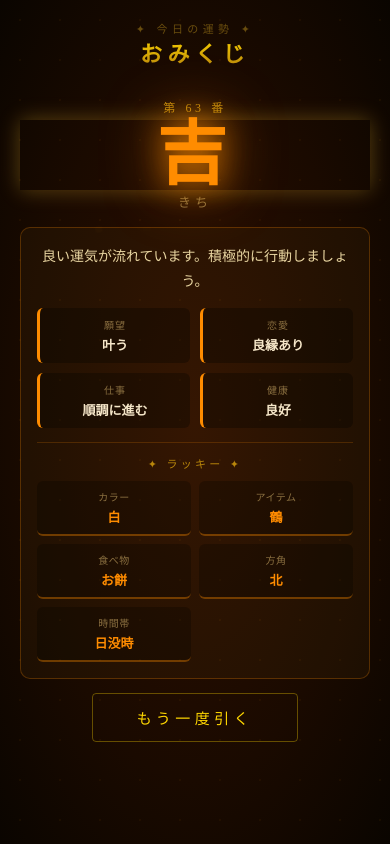
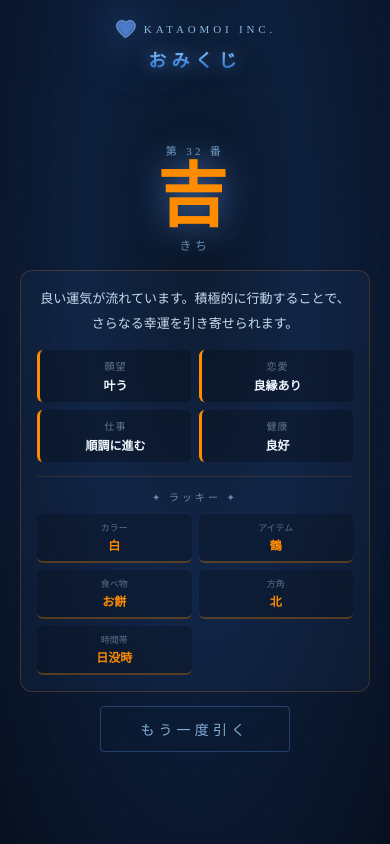
Before and after one commit to Rio2Ryo/omikuji-app, a Next.js app: page / in a window 390 px wide. Built offline with nearby package versions, Linux system fonts and the light colour scheme.

Commit message:
🎨 大吉/凶演出差別化・片思いトンマナ・動画刷新

```diff
--- a/src/app/globals.css
+++ b/src/app/globals.css
@@ -6,34 +6,88 @@
 
 html, body {
   height: 100%;
-  background: #1a0a00;
   font-family: 'Hiragino Mincho ProN', 'Yu Mincho', serif;
-  color: #f5e6c8;
+  color: #e8f4ff;
   overflow: hidden;
 }
 
+/* 大吉用 */
+.bg-daikichi {
+  background: radial-gradient(ellipse at 50% 30%, #fff8e0 0%, #ffd700 20%, #ff8c00 50%, #8b0000 100%);
+  animation: bgPulse 1.5s ease-in-out infinite alternate;
+}
+
+@keyframes bgPulse {
+  from { filter: brightness(1); }
+  to { filter: brightness(1.15); }
+}
+
+/* 凶用 */
+.bg-kyo {
+  background: radial-gradient(ellipse at 50% 60%, #1a1a2e 0%, #0d0d1a 50%, #000000 100%);
+}
+
+/* 通常 */
+.bg-normal {
+  background: radial-gradient(ellipse at 50% 30%, #0a1628 0%, #0d1f3c 40%, #071020 100%);
+}
+
 @keyframes fadeIn {
-  from { opacity: 0; transform: translateY(20px); }
+  from { opacity: 0; transform: translateY(16px); }
   to { opacity: 1; transform: translateY(0); }
 }
 
 @keyframes scaleIn {
-  from { opacity: 0; transform: scale(0.5); }
-  to { opacity: 1; transform: scale(1); }
+  from { opacity: 0; transform: scale(0.3) rotate(-10deg); }
+  to { opacity: 1; transform: scale(1) rotate(0deg); }
 }
 
-@keyframes shimmer {
-  0% { box-shadow: 0 0 20px rgba(255, 200, 50, 0.3); }
-  50% { box-shadow: 0 0 60px rgba(255, 200, 50, 0.8), 0 0 100px rgba(255, 150, 0, 0.4); }
-  100% { box-shadow: 0 0 20px rgba(255, 200, 50, 0.3); }
+@keyframes shimmerGold {
+  0% { text-shadow: 0 0 20px rgba(255,215,0,0.5), 0 0 40px rgba(255,150,0,0.3); }
+  50% { text-shadow: 0 0 60px rgba(255,215,0,1), 0 0 120px rgba(255,150,0,0.8), 0 0 180px rgba(255,80,0,0.4); }
+  100% { text-shadow: 0 0 20px rgba(255,215,0,0.5), 0 0 40px rgba(255,150,0,0.3); }
+}
+
+@keyframes shimmerGray {
+  0% { text-shadow: 0 0 10px rgba(150,150,150,0.3); }
+  50% { text-shadow: 0 0 30px rgba(150,150,150,0.6); }
+  100% { text-shadow: 0 0 10px rgba(150,150,150,0.3); }
+}
+
+@keyframes shimmerBlue {
+  0% { text-shadow: 0 0 20px rgba(100,160,255,0.4); }
+  50% { text-shadow: 0 0 50px rgba(100,160,255,0.9); }
+  100% { text-shadow: 0 0 20px rgba(100,160,255,0.4); }
 }
 
 @keyframes float {
   0%, 100% { transform: translateY(0px); }
-  50% { transform: translateY(-10px); }
+  50% { transform: translateY(-8px); }
 }
 
 @keyframes particleFly {
-  0% { transform: translateY(0) translateX(0) rotate(0deg); opacity: 1; }
-  100% { transform: translateY(-200px) translateX(var(--tx)) rotate(720deg); opacity: 0; }
+  0% { transform: translateY(0) translateX(0) scale(1) rotate(0deg); opacity: 1; }
+  100% { transform: translateY(-280px) translateX(var(--tx)) scale(0) rotate(720deg); opacity: 0; }
 }
+
+@keyframes sadDrop {
+  0% { transform: translateY(-30px); opacity: 0; }
+  60% { transform: translateY(5px); opacity: 1; }
+  100% { transform: translateY(0); opacity: 1; }
+}
+
+@keyframes rainDrop {
+  0% { transform: translateY(-20px); opacity: 0.7; }
+  100% { transform: translateY(100vh); opacity: 0; }
+}
+
+@keyframes starBurst {
+  0% { transform: scale(0) rotate(0deg); opacity: 1; }
+  80% { opacity: 1; }
+  100% { transform: scale(1) rotate(var(--rot)); opacity: 0; }
+}
+
+@keyframes logoGlow {
+  0%, 100% { filter: drop-shadow(0 0 8px rgba(100,160,255,0.5)); }
+  50% { filter: drop-shadow(0 0 24px rgba(100,160,255,0.9)) drop-shadow(0 0 48px rgba(60,120,255,0.5)); }
+}
--- a/src/app/page.tsx
+++ b/src/app/page.tsx
@@ -1,10 +1,10 @@
 'use client'
 
-import { useState, useRef, useEffect } from 'react'
+import { useState, useRef, useEffect, useCallback } from 'react'
 
 const LUCKY_ITEMS = [
   { category: 'カラー', items: ['金色', '白', '赤', '紺', '紫', '緑', '桃色', '橙', '水色', '黄色'] },
-  { category: 'アイテム', items: ['桜の花びら', '招き猫', '四つ葉のクローバー', '富士山', '鶴', '亀', '梅の花', '打ち出の小槌', '宝船', '松の葉'] },
+  { category: 'アイテム', items: ['桜の花びら', '招き猫', '四つ葉', '富士山', '鶴', '亀', '梅の花', '打ち出の小槌', '宝船', '松の葉'] },
   { category: '食べ物', items: ['赤飯', '鯛', '饅頭', '栗', 'みかん', '柚子', '昆布', '梅干し', 'お餅', '甘酒'] },
   { category: '方角', items: ['北', '南', '東', '西', '北東', '南西', '北西', '南東'] },
   { category: '時間帯', items: ['朝', '昼', '夕方', '夜', '夜明け', '日没時'] },
@@ -12,52 +12,70 @@ const LUCKY_ITEMS = [
 
 const FORTUNES = [
   {
+    id: 'daikichi',
     result: '大吉',
     reading: 'だいきち',
     color: '#FFD700',
-    glow: 'rgba(255, 215, 0, 0.8)',
-    message: '最高の運気！何事も思い通りに進むでしょう。積極的な行動が吉。',
-    detail: { 願望: '必ず叶う', 恋愛: '最高の出会いあり', 仕事: '大きな成果が期待できる', 健康: '非常に良好' },
+    glow: 'rgba(255,215,0,0.9)',
+    bgClass: 'bg-daikichi',
+    shimmerClass: 'shimmerGold',
+    message: '最高の運気！天の恵みがあなたに降り注いでいます。何事も恐れず、大きく踏み出しましょう。',
+    detail: { 願望: '必ず叶う', 恋愛: '最高の出会い', 仕事: '大きな飛躍', 健康: '非常に良好' },
   },
   {
+    id: 'kichi',
     result: '吉',
     reading: 'きち',
     color: '#FF8C00',
-    glow: 'rgba(255, 140, 0, 0.8)',
-    message: '良い運気が流れています。積極的に行動しましょう。',
+    glow: 'rgba(255,140,0,0.8)',
+    bgClass: 'bg-normal',
+    shimmerClass: 'shimmerBlue',
+    message: '良い運気が流れています。積極的に行動することで、さらなる幸運を引き寄せられます。',
     detail: { 願望: '叶う', 恋愛: '良縁あり', 仕事: '順調に進む', 健康: '良好' },
   },
   {
+    id: 'chukichi',
     result: '中吉',
     reading: 'ちゅうきち',
     color: '#90EE90',
-    glow: 'rgba(144, 238, 144, 0.8)',
-    message: '穏やかな運気。焦らず着実に進みましょう。',
+    glow: 'rgba(144,238,144,0.8)',
+    bgClass: 'bg-normal',
+    shimmerClass: 'shimmerBlue',
+    message: '穏やかな運気。焦らず着実に一歩一歩進むことが開運の鍵です。',
     detail: { 願望: 'やや叶う', 恋愛: '発展の兆し', 仕事: '堅実に進む', 健康: 'まずまず' },
   },
   {
+    id: 'shokichi',
     result: '小吉',
     reading: 'しょうきち',
     color: '#87CEEB',
-    glow: 'rgba(135, 206, 235, 0.8)',
-    message: '小さな幸運が積み重なります。丁寧に過ごしましょう。',
-    detail: { 願望: '少し叶う', 恋愛: 'ゆっくり育む', 仕事: '地道に努力を', 健康: '無理は禁物' },
+    glow: 'rgba(135,206,235,0.8)',
+    bgClass: 'bg-normal',
+    shimmerClass: 'shimmerBlue',
+    message: '小さな幸運が積み重なります。日々の丁寧な行いが運勢を高めていきます。',
+    detail: { 願望: '少し叶う', 恋愛: 'ゆっくり育む', 仕事: '地道に努力', 健康: '無理は禁物' },
   },
   {
+    id: 'suekichi',
     result: '末吉',
     reading: 'すえきち',
     color: '#DDA0DD',
-    glow: 'rgba(221, 160, 221, 0.8)',
-    message: '今は種まきの時。将来に向けて準備を重ねましょう。',
+    glow: 'rgba(221,160,221,0.8)',
+    bgClass: 'bg-normal',
+    shimmerClass: 'shimmerBlue',
+    message: '今は種まきの時。焦らずに準備を重ねれば、必ず花開く日が来ます。',
     detail: { 願望: '待てば叶う', 恋愛: '焦らないで', 仕事: '準備期間', 健康: '養生が大切' },
   },
   {
+    id: 'kyo',
     result: '凶',
     reading: 'きょう',
-    color: '#C0C0C0',
-    glow: 'rgba(192, 192, 192, 0.6)',
-    message: '慎重に行動する時。嵐の後には必ず晴れ間が待っています。',
-    detail: { 願望: '今は難しい', 恋愛: '慎重に', 仕事: '焦らず見直しを', 健康: '注意が必要' },
+    color: '#8899aa',
+    glow: 'rgba(136,153,170,0.5)',
+    bgClass: 'bg-kyo',
+    shimmerClass: 'shimmerGray',
+    message: '嵐の前の静けさ。今は耐える時。慎重に行動することで、必ず光が差し込んできます。',
+    detail: { 願望: '今は難しい', 恋愛: '慎重に', 仕事: '焦らず見直し', 健康: '注意が必要' },
   },
 ]
 
@@ -70,26 +88,86 @@ function getLuckyItems() {
 
 type Phase = 'shaking' | 'stick' | 'result'
 
+// 大吉用：金色の星バースト
+function StarBurst({ color }: { color: string }) {
+  return (
+    <div style={{ position: 'fixed', inset: 0, pointerEvents: 'none', overflow: 'hidden' }}>
+      {Array.from({ length: 30 }, (_, i) => {
+        const angle = (i / 30) * 360
+        const dist = 80 + Math.random() * 200
+        const size = 6 + Math.random() * 14
+        return (
+          <div key={i} style={{
+            position: 'absolute',
+            left: '50%', top: '40%',
+            width: `${size}px`, height: `${size}px`,
+            borderRadius: Math.random() > 0.5 ? '50%' : '2px',
+            background: i % 3 === 0 ? '#FFD700' : i % 3 === 1 ? '#FFA500' : '#fff',
+            animation: `starBurst 1.8s ease-out ${i * 0.04}s forwards`,
+            '--rot': `${angle}deg`,
+            transform: `rotate(${angle}deg) translateX(${dist}px)`,
+            boxShadow: `0 0 ${size}px ${color}`,
+          } as React.CSSProperties} />
+        )
+      })}
+      {/* 紙吹雪 */}
+      {Array.from({ length: 40 }, (_, i) => (
+        <div key={`c${i}`} style={{
+          position: 'absolute',
+          left: `${Math.random() * 100}%`,
+          top: '-10px',
+          width: `${4 + Math.random() * 8}px`,
+          height: `${8 + Math.random() * 12}px`,
+          background: ['#FFD700','#FF6347','#FF69B4','#87CEEB','#98FB98'][i % 5],
+          borderRadius: '2px',
+          animation: `rainDrop ${1 + Math.random() * 2}s linear ${i * 0.06}s forwards`,
+        }} />
+      ))}
+    </div>
+  )
+}
+
+// 凶用：雨粒エフェクト
+function RainEffect() {
+  return (
+    <div style={{ position: 'fixed', inset: 0, pointerEvents: 'none', overflow: 'hidden' }}>
+      {Array.from({ length: 30 }, (_, i) => (
+        <div key={i} style={{
+          position: 'absolute',
+          left: `${Math.random() * 100}%`,
+          top: '-20px',
+          width: '1.5px',
+          height: `${20 + Math.random() * 30}px`,
+          background: 'linear-gradient(to bottom, transparent, rgba(100,130,160,0.5))',
+          animation: `rainDrop ${0.8 + Math.random() * 1.2}s linear ${i * 0.12}s infinite`,
+        }} />
+      ))}
+    </div>
+  )
+}
+
 export default function OmikujiApp() {
   const [phase, setPhase] = useState<Phase>('shaking')
   const [fortune, setFortune] = useState<(typeof FORTUNES)[0]>(() => FORTUNES[Math.floor(Math.random() * FORTUNES.length)])
-  const [stickNumber] = useState(() => Math.floor(Math.random() * 100) + 1)
+  const [stickNumber] = useState(() => Math.floor(Math.random() * 50) + 1)
   const [luckyItems] = useState(getLuckyItems)
-  const [particles, setParticles] = useState<{ id: number; left: number; tx: number }[]>([])
+  const [showEffects, setShowEffects] = useState(false)
   const shakeVideoRef = useRef<HTMLVideoElement>(null)
   const stickVideoRef = useRef<HTMLVideoElement>(null)
   const voiceShakingRef = useRef<HTMLAudioElement>(null)
   const voiceStickRef = useRef<HTMLAudioElement>(null)
   const voiceResultRef = useRef<HTMLAudioElement>(null)
 
-  // 最初から自動でシャカシャカ開始
+  const isDaikichi = fortune.id === 'daikichi'
+  const isKyo = fortune.id === 'kyo'
+
   useEffect(() => {
     if (phase === 'shaking' && shakeVideoRef.current) {
       shakeVideoRef.current.currentTime = 0
       shakeVideoRef.current.play().catch(() => {})
       voiceShakingRef.current?.play().catch(() => {})
-      const timer = setTimeout(() => setPhase('stick'), 3000)
-      return () => clearTimeout(timer)
+      const t = setTimeout(() => setPhase('stick'), 3500)
+      return () => clearTimeout(t)
     }
   }, [phase])
 
@@ -98,99 +176,127 @@ export default function OmikujiApp() {
       stickVideoRef.current.currentTime = 0
       stickVideoRef.current.play().catch(() => {})
       voiceStickRef.current?.play().catch(() => {})
-      const timer = setTimeout(() => {
+      const t = setTimeout(() => {
         setPhase('result')
-        setParticles(
-          Array.from({ length: 24 }, (_, i) => ({
-            id: i,
-            left: 20 + Math.random() * 60,
-            tx: (Math.random() - 0.5) * 240,
-          }))
-        )
+        setTimeout(() => setShowEffects(true), 400)
         voiceResultRef.current?.play().catch(() => {})
-      }, 3000)
-      return () => clearTimeout(timer)
+      }, 3500)
+      return () => clearTimeout(t)
     }
   }, [phase])
 
-  const handleReset = () => {
-    const newFortune = FORTUNES[Math.floor(Math.random() * FORTUNES.length)]
-    setFortune(newFortune)
-    setParticles([])
+  const handleReset = useCallback(() => {
+    setShowEffects(false)
+    setFortune(FORTUNES[Math.floor(Math.random() * FORTUNES.length)])
     setPhase('shaking')
-  }
+  }, [])
+
+  const bgClass = phase === 'result' ? fortune.bgClass : 'bg-normal'
 
   return (
-    <div style={{
+    <div className={bgClass} style={{
       minHeight: '100vh',
       display: 'flex',
       flexDirection: 'column',
       alignItems: 'center',
       justifyContent: 'center',
-      background: 'radial-gradient(ellipse at center, #2d0f00 0%, #1a0a00 60%, #0a0500 100%)',
       position: 'relative',
       overflow: 'hidden',
+      transition: 'background 1s ease',
     }}>
-      {/* bg dot pattern */}
+
+      {/* 通常時の背景装飾 */}
+      {!isDaikichi && !isKyo && (
         <div style={{
           position: 'absolute', inset: 0,
-        backgroundImage: 'radial-gradient(circle, rgba(180,100,0,0.07) 1px, transparent 1px)',
-        backgroundSize: '40px 40px',
+          backgroundImage: 'radial-gradient(circle, rgba(100,160,255,0.06) 1px, transparent 1px)',
+          backgroundSize: '36px 36px',
           pointerEvents: 'none',
         }} />
+      )}
+
+      {/* エフェクト */}
+      {phase === 'result' && showEffects && isDaikichi && <StarBurst color={fortune.color} />}
+      {phase === 'result' && showEffects && isKyo && <RainEffect />}
 
       {/* Audio */}
       <audio ref={voiceShakingRef} src="/audio/voice_shaking.mp3" />
       <audio ref={voiceStickRef} src="/audio/voice_stick.mp3" />
       <audio ref={voiceResultRef} src="/audio/voice_result.mp3" />
 
-      {/* Header */}
+      {/* ロゴヘッダー（片思い風：青くぼわっと） */}
       <div style={{
-        position: 'absolute', top: '20px', left: 0, right: 0,
+        position: 'absolute', top: '18px', left: 0, right: 0,
         textAlign: 'center', pointerEvents: 'none',
       }}>
-        <div style={{ fontSize: '11px', letterSpacing: '0.4em', color: '#8b6914', opacity: 0.7 }}>✦ 今日の運勢 ✦</div>
         <div style={{
-          fontSize: 'clamp(22px, 5vw, 32px)',
+          display: 'inline-flex', alignItems: 'center', gap: '8px',
+          animation: 'logoGlow 3s ease-in-out infinite',
+        }}>
+          {/* ロゴアイコン：ぼわっとした青いハート */}
+          <svg width="22" height="22" viewBox="0 0 24 24" fill="none">
+            <path d="M12 21C12 21 3 14 3 8.5C3 5.42 5.42 3 8.5 3C10.24 3 11.91 3.81 13 5.09C14.09 3.81 15.76 3 17.5 3C20.58 3 23 5.42 23 8.5C23 14 14 21 12 21Z"
+              fill="rgba(100,160,255,0.7)"
+              style={{ filter: 'blur(1px)' }}
+            />
+            <path d="M12 21C12 21 3 14 3 8.5C3 5.42 5.42 3 8.5 3C10.24 3 11.91 3.81 13 5.09C14.09 3.81 15.76 3 17.5 3C20.58 3 23 5.42 23 8.5C23 14 14 21 12 21Z"
+              fill="none" stroke="rgba(160,200,255,0.9)" strokeWidth="1"
+            />
+          </svg>
+          <span style={{
+            fontSize: '11px',
+            letterSpacing: '0.35em',
+            color: 'rgba(160,210,255,0.85)',
+            fontWeight: '500',
+          }}>KATAOMOI INC.</span>
+        </div>
+        <div style={{
+          fontSize: 'clamp(18px, 4vw, 26px)',
           fontWeight: 'bold',
-          letterSpacing: '0.25em',
-          background: 'linear-gradient(180deg, #ffd700, #b8860b)',
+          letterSpacing: '0.3em',
+          background: 'linear-gradient(180deg, #a0d4ff 0%, #4a90e2 60%, #2060b0 100%)',
           WebkitBackgroundClip: 'text',
           WebkitTextFillColor: 'transparent',
+          filter: 'drop-shadow(0 0 8px rgba(100,160,255,0.6))',
+          marginTop: '2px',
         }}>おみくじ</div>
       </div>
 
       {/* SHAKING */}
       {phase === 'shaking' && (
-        <div style={{ textAlign: 'center', animation: 'fadeIn 0.4s ease forwards' }}>
+        <div style={{ textAlign: 'center', animation: 'fadeIn 0.4s ease forwards', paddingTop: '60px' }}>
           <div style={{
-            width: 'min(320px, 88vw)',
+            width: 'min(300px, 86vw)',
             margin: '0 auto',
-            borderRadius: '12px',
+            borderRadius: '16px',
             overflow: 'hidden',
-            boxShadow: '0 0 40px rgba(255, 150, 0, 0.25)',
+            boxShadow: '0 0 40px rgba(100,160,255,0.2), 0 8px 32px rgba(0,0,0,0.4)',
           }}>
             <video ref={shakeVideoRef} src="/videos/shake_v1.mp4" muted playsInline style={{ width: '100%', display: 'block' }} />
           </div>
-          <div style={{ marginTop: '16px', fontSize: '14px', color: '#b8860b', letterSpacing: '0.25em' }}>
+          <div style={{ marginTop: '16px', fontSize: '13px', color: 'rgba(160,210,255,0.7)', letterSpacing: '0.3em' }}>
             ✦ シャカシャカ… ✦
           </div>
         </div>
       )}
 
-      {/* STICK OUT */}
+      {/* STICK */}
       {phase === 'stick' && (
-        <div style={{ textAlign: 'center', animation: 'fadeIn 0.4s ease forwards' }}>
+        <div style={{ textAlign: 'center', animation: 'fadeIn 0.4s ease forwards', paddingTop: '60px' }}>
           <div style={{
-            width: 'min(320px, 88vw)',
+            width: 'min(300px, 86vw)',
             margin: '0 auto',
-            borderRadius: '12px',
+            borderRadius: '16px',
             overflow: 'hidden',
-            boxShadow: '0 0 40px rgba(255, 150, 0, 0.25)',
+            boxShadow: '0 0 40px rgba(100,160,255,0.2), 0 8px 32px rgba(0,0,0,0.4)',
           }}>
             <video ref={stickVideoRef} src="/videos/stick_out_v2.mp4" muted playsInline style={{ width: '100%', display: 'block' }} />
           </div>
-          <div style={{ marginTop: '16px', fontSize: '24px', fontWeight: 'bold', color: '#ffd700', letterSpacing: '0.2em' }}>
+          <div style={{
+            marginTop: '16px', fontSize: '22px', fontWeight: 'bold',
+            color: 'rgba(200,230,255,0.9)', letterSpacing: '0.2em',
+            filter: 'drop-shadow(0 0 8px rgba(100,160,255,0.5))',
+          }}>
             第 {stickNumber} 番
           </div>
         </div>
@@ -198,109 +304,139 @@ export default function OmikujiApp() {
 
       {/* RESULT */}
       {phase === 'result' && (
-        <div style={{ textAlign: 'center', animation: 'fadeIn 0.6s ease forwards', padding: '16px 20px 20px', width: '100%', maxWidth: '460px' }}>
-          {/* Particles */}
-          {particles.map(p => (
-            <div key={p.id} style={{
-              position: 'fixed',
-              left: `${p.left}%`,
-              top: '50%',
-              width: '7px', height: '7px',
-              borderRadius: '50%',
-              background: fortune.color,
-              animation: `particleFly 1.2s ease-out ${p.id * 0.04}s forwards`,
-              '--tx': `${p.tx}px`,
-              pointerEvents: 'none',
-            } as React.CSSProperties} />
-          ))}
+        <div style={{
+          textAlign: 'center',
+          animation: 'fadeIn 0.5s ease forwards',
+          padding: '70px 20px 20px',
+          width: '100%',
+          maxWidth: '440px',
+        }}>
+          <div style={{
+            fontSize: '11px',
+            color: isKyo ? 'rgba(150,170,190,0.6)' : 'rgba(160,210,255,0.7)',
+            letterSpacing: '0.3em',
+            marginBottom: '4px',
+          }}>第 {stickNumber} 番</div>
 
-          <div style={{ fontSize: '12px', color: '#b8860b', letterSpacing: '0.3em', marginBottom: '4px' }}>第 {stickNumber} 番</div>
-
-          {/* 運勢 */}
+          {/* 運勢テキスト */}
           <div style={{
-            fontSize: 'clamp(56px, 18vw, 90px)',
+            fontSize: 'clamp(56px, 18vw, 88px)',
             fontWeight: 'bold',
-            letterSpacing: '0.1em',
+            letterSpacing: '0.08em',
             color: fortune.color,
-            textShadow: `0 0 30px ${fortune.glow}, 0 0 60px ${fortune.glow}`,
-            animation: 'scaleIn 0.5s cubic-bezier(0.34, 1.56, 0.64, 1) forwards, shimmer 2s ease-in-out infinite',
-            marginBottom: '2px',
+            animation: isKyo
+              ? 'sadDrop 0.8s cubic-bezier(0.22, 1, 0.36, 1) forwards, shimmerGray 3s ease-in-out 1s infinite'
+              : isDaikichi
+              ? 'scaleIn 0.5s cubic-bezier(0.34, 1.8, 0.64, 1) forwards, shimmerGold 1.5s ease-in-out 0.5s infinite'
+              : 'scaleIn 0.5s cubic-bezier(0.34, 1.56, 0.64, 1) forwards, shimmerBlue 2s ease-in-out 0.5s infinite',
             lineHeight: 1,
+            marginBottom: '4px',
           }}>
             {fortune.result}
           </div>
-          <div style={{ fontSize: '13px', color: '#8b7040', letterSpacing: '0.3em', marginBottom: '16px' }}>{fortune.reading}</div>
+          <div style={{
+            fontSize: '12px',
+            letterSpacing: '0.3em',
+            marginBottom: '16px',
+            color: isKyo ? 'rgba(130,150,170,0.6)' : 'rgba(160,210,255,0.6)',
+          }}>{fortune.reading}</div>
 
-          {/* メッセージ＋運勢詳細 */}
+          {/* メッセージカード */}
           <div style={{
-            background: 'rgba(255, 200, 50, 0.04)',
-            border: `1px solid ${fortune.color}40`,
-            borderRadius: '10px',
+            background: isKyo
+              ? 'rgba(20,25,35,0.7)'
+              : isDaikichi
+              ? 'rgba(255,200,0,0.06)'
+              : 'rgba(100,160,255,0.05)',
+            border: `1px solid ${fortune.color}35`,
+            borderRadius: '12px',
             padding: '16px',
             marginBottom: '14px',
+            backdropFilter: 'blur(8px)',
           }}>
-            <p style={{ fontSize: '14px', lineHeight: '1.8', color: '#e8d5a0', marginBottom: '14px' }}>
+            <p style={{
+              fontSize: '13px',
+              lineHeight: '1.9',
+              color: isKyo ? 'rgba(180,190,200,0.8)' : 'rgba(220,240,255,0.9)',
+              marginBottom: '14px',
+            }}>
+              {isKyo && <span style={{ marginRight: '6px' }}>…</span>}
               {fortune.message}
             </p>
-            <div style={{ display: 'grid', gridTemplateColumns: '1fr 1fr', gap: '10px', marginBottom: '14px' }}>
+
+            {/* 運勢詳細グリッド */}
+            <div style={{ display: 'grid', gridTemplateColumns: '1fr 1fr', gap: '8px', marginBottom: '14px' }}>
               {Object.entries(fortune.detail).map(([key, value]) => (
                 <div key={key} style={{
-                  background: 'rgba(0,0,0,0.3)',
+                  background: 'rgba(0,0,0,0.25)',
                   borderRadius: '6px',
-                  padding: '9px 10px',
+                  padding: '8px 10px',
                   borderLeft: `3px solid ${fortune.color}`,
                 }}>
-                  <div style={{ fontSize: '10px', color: '#8b7040', marginBottom: '3px', letterSpacing: '0.1em' }}>{key}</div>
-                  <div style={{ fontSize: '13px', color: '#f5e6c8', fontWeight: 'bold' }}>{value}</div>
+                  <div style={{ fontSize: '10px', color: 'rgba(160,180,200,0.6)', marginBottom: '3px', letterSpacing: '0.1em' }}>{key}</div>
+                  <div style={{ fontSize: '12px', color: isKyo ? 'rgba(180,190,200,0.8)' : '#f0f8ff', fontWeight: 'bold' }}>{value}</div>
                 </div>
               ))}
             </div>
 
-            {/* ラッキーアイテム */}
-            <div style={{
-              borderTop: `1px solid ${fortune.color}30`,
-              paddingTop: '12px',
-            }}>
-              <div style={{ fontSize: '11px', color: '#b8860b', letterSpacing: '0.3em', marginBottom: '10px' }}>
+            {/* ラッキーアイテム（凶のときは非表示） */}
+            {!isKyo && (
+              <div style={{ borderTop: `1px solid ${fortune.color}25`, paddingTop: '12px' }}>
+                <div style={{ fontSize: '10px', color: 'rgba(160,210,255,0.6)', letterSpacing: '0.3em', marginBottom: '10px' }}>
                   ✦ ラッキー ✦
                 </div>
-              <div style={{ display: 'grid', gridTemplateColumns: '1fr 1fr', gap: '8px' }}>
+                <div style={{ display: 'grid', gridTemplateColumns: '1fr 1fr', gap: '7px' }}>
                   {luckyItems.map(item => (
                     <div key={item.category} style={{
-                    background: 'rgba(0,0,0,0.25)',
+                      background: 'rgba(0,0,0,0.2)',
                       borderRadius: '6px',
-                    padding: '8px 10px',
-                    borderBottom: `2px solid ${fortune.color}60`,
+                      padding: '7px 9px',
+                      borderBottom: `2px solid ${fortune.color}50`,
                     }}>
-                    <div style={{ fontSize: '10px', color: '#8b7040', marginBottom: '3px', letterSpacing: '0.05em' }}>{item.category}</div>
-                    <div style={{ fontSize: '13px', color: fortune.color, fontWeight: 'bold' }}>{item.value}</div>
+                      <div style={{ fontSize: '9px', color: 'rgba(140,170,200,0.6)', marginBottom: '2px' }}>{item.category}</div>
+                      <div style={{ fontSize: '12px', color: fortune.color, fontWeight: 'bold' }}>{item.value}</div>
                     </div>
                   ))}
                 </div>
               </div>
+            )}
+
+            {/* 凶のときだけ励ましメッセージ */}
+            {isKyo && (
+              <div style={{
+                borderTop: '1px solid rgba(100,120,140,0.3)',
+                paddingTop: '12px',
+                fontSize: '12px',
+                color: 'rgba(150,170,190,0.7)',
+                lineHeight: '1.8',
+                fontStyle: 'italic',
+              }}>
+                🌧 今こそ内側を磨く時。この試練があなたを強くします。
+              </div>
+            )}
           </div>
 
           <button
             onClick={handleReset}
             style={{
-              padding: '13px 44px',
-              fontSize: '15px',
+              padding: '12px 40px',
+              fontSize: '14px',
               fontFamily: 'inherit',
               letterSpacing: '0.3em',
               background: 'transparent',
-              color: '#ffd700',
-              border: '1px solid #ffd70055',
+              color: isKyo ? 'rgba(150,170,190,0.7)' : 'rgba(160,210,255,0.8)',
+              border: `1px solid ${isKyo ? 'rgba(100,120,140,0.4)' : 'rgba(100,160,255,0.3)'}`,
               borderRadius: '4px',
               cursor: 'pointer',
               transition: 'all 0.25s',
             }}
             onMouseEnter={e => {
-              e.currentTarget.style.background = 'rgba(255,215,0,0.1)'
-              e.currentTarget.style.borderColor = '#ffd700'
+              e.currentTarget.style.background = isKyo ? 'rgba(80,90,100,0.2)' : 'rgba(100,160,255,0.1)'
+              e.currentTarget.style.borderColor = isKyo ? 'rgba(130,150,170,0.6)' : 'rgba(100,160,255,0.6)'
             }}
             onMouseLeave={e => {
               e.currentTarget.style.background = 'transparent'
-              e.currentTarget.style.borderColor = '#ffd70055'
+              e.currentTarget.style.borderColor = isKyo ? 'rgba(100,120,140,0.4)' : 'rgba(100,160,255,0.3)'
             }}
           >
             もう一度引く
```
Also changed, not shown: 2 other files (tests, documents, lock files or other folders). Lines whose indentation alone changed are shown as unchanged.
